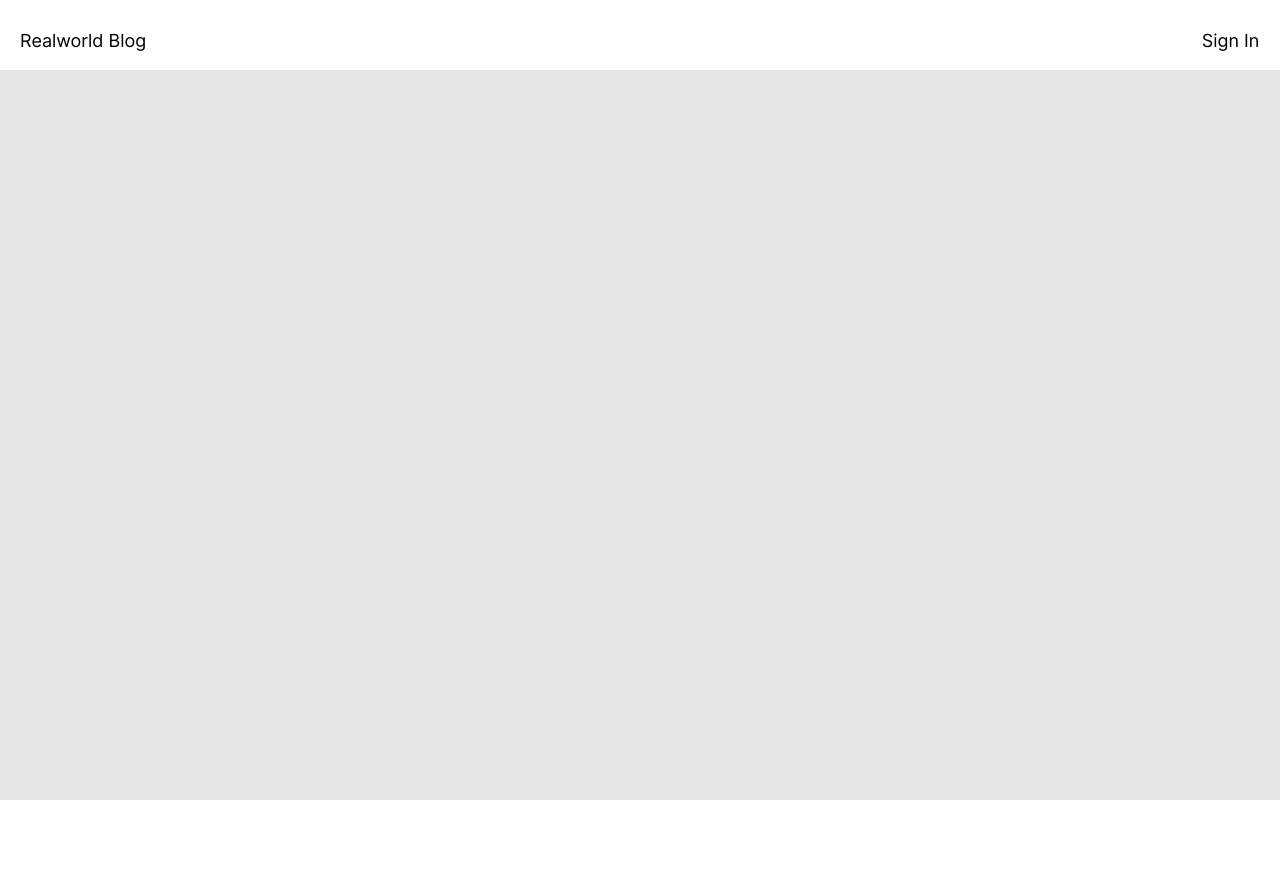
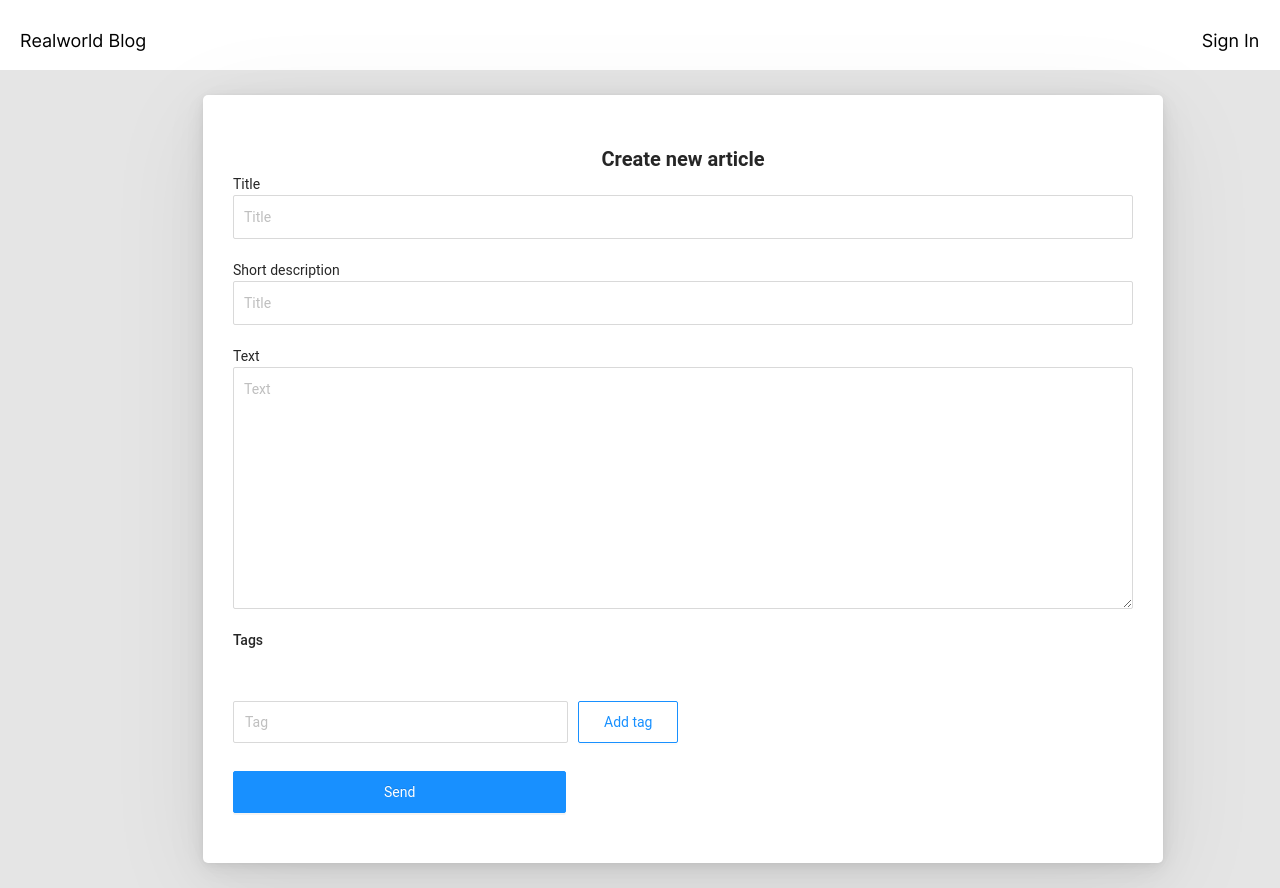
Before and after one commit to dmitryermolenko/blog, a React (Create React App) app: page /new-article in a window 1280 px wide. Shown: the top 888 px of the page. Before the commit the page ends 800 px from the top, so only its background shows below. Built offline with nearby package versions, Linux system fonts and the light colour scheme.

Commit message:
сверстал и застилизовал страницу создания статьи

```diff
--- a/src/components/App/App.jsx
+++ b/src/components/App/App.jsx
@@ -6,6 +6,7 @@ import ArticlePage from "../../containers/ArticlePage/ArticlePage";
 import SignInPage from "../SignInPage/SignInPage";
 import SignUpPage from "../SignUpPage/SignUpPage";
 import EditProfilePage from "../EditProfilePage/EditProfilePage";
+import NewArticlePage from "../NewArticlePage/NewArticlePage";
 import classes from "./App.module.scss";
 
 const App = () => {
@@ -20,6 +21,7 @@ const App = () => {
           <Route path="/sign-in" component={SignInPage} exact />
           <Route path="/sign-up" component={SignUpPage} exact />
           <Route path="/profile" component={EditProfilePage} exact />
+          <Route path="/new-article" component={NewArticlePage} exact />
         </main>
       </div>
     </Router>
--- /dev/null
+++ b/src/components/ArticleForm/ArticleForm.jsx
@@ -0,0 +1,80 @@
+import React from "react";
+import { Controller, useForm } from "react-hook-form";
+import ErrorIndicator from "../ErrorIndicator/ErrorIndicator";
+import ArticlesService from "../../services/ArticlesServices";
+import { Input, Button } from "antd";
+import classes from "./ArticleForm.module.scss";
+
+const ArticleForm = () => {
+  const articlesService = new ArticlesService();
+  const { handleSubmit, control, errors } = useForm({ mode: "onChange" });
+  const onSubmit = ({ title, description, body }) => {
+    const requestBody = {
+      article: {
+        title,
+        description,
+        body,
+      },
+    };
+    articlesService.createArticle();
+  };
+
+  return (
+    <form className={classes.form} onSubmit={handleSubmit(onSubmit)}>
+      <label htmlFor="title">Title</label>
+      {errors.title && <ErrorIndicator errorMessage={errors.title.message} />}
+      <Controller
+        name="title"
+        control={control}
+        as={
+          <Input
+            className={classes["form__input"]}
+            id="title"
+            placeholder="Title"
+          />
+        }
+        rules={{ required: "Title is required" }}
+      />
+      <label htmlFor="description">Short description</label>
+      {errors.description && (
+        <ErrorIndicator errorMessage={errors.description.message} />
+      )}
+      <Controller
+        name="description"
+        control={control}
+        as={
+          <Input
+            className={classes["form__input"]}
+            id="description"
+            placeholder="Title"
+          />
+        }
+        rules={{ required: "Short description is required" }}
+      />
+      <label htmlFor="body">Text</label>
+      {errors.body && <ErrorIndicator errorMessage={errors.body.message} />}
+      <Controller
+        name="body"
+        control={control}
+        as={
+          <Input.TextArea
+            rows={10}
+            className={classes["form__input"]}
+            id="body"
+            placeholder="Text"
+          />
+        }
+        rules={{ required: "Text is required" }}
+      />
+      <Button
+        className={classes["form__submit"]}
+        type="primary"
+        htmlType="submit"
+      >
+        Send
+      </Button>
+    </form>
+  );
+};
+
+export default ArticleForm;
--- /dev/null
+++ b/src/components/ArticleForm/ArticleForm.module.scss
@@ -0,0 +1,14 @@
+input.form__input,
+textarea.form__input {
+  margin-bottom: 20px;
+  padding: 10px;
+}
+
+button.form__submit {
+  position: absolute;
+  display: flex;
+  align-items: center;
+  padding: 20px 150px;
+  bottom: 50px;
+  left: 30px;
+}
--- a/src/components/ErrorIndicator/ErrorIndicator.module.scss
+++ b/src/components/ErrorIndicator/ErrorIndicator.module.scss
@@ -1,4 +1,4 @@
 .error {
-  margin: 0 0 10px;
+  margin: 0;
   color: red;
 }
--- /dev/null
+++ b/src/components/NewArticlePage/NewArticlePage.jsx
@@ -0,0 +1,31 @@
+import React, { useState } from "react";
+import TagList from "../TagList/TagList";
+import TagsForm from "../TagsForm/TagsForm";
+import ArticleForm from "../ArticleForm/ArticleForm";
+import classes from "./NewArticlePage.module.scss";
+
+const NewArticlePage = () => {
+  const [tags, setTags] = useState([]);
+  const [tagId, setTagId] = useState(1);
+
+  const addTag = (tag) => {
+    setTags([...tags, { name: tag, id: tagId }]);
+    setTagId(tagId + 1);
+  };
+
+  const deleteTag = (tagId) => {
+    const copyTags = tags.filter((tag) => tag.id !== tagId);
+    setTags(copyTags);
+  };
+
+  return (
+    <div className={classes["article-page"]}>
+      <h2 className={classes["article-page__title"]}>Create new article</h2>
+      <ArticleForm />
+      <TagList tags={tags} onDeleteTag={deleteTag} />
+      <TagsForm onAddTag={addTag} />
+    </div>
+  );
+};
+
+export default NewArticlePage;
--- /dev/null
+++ b/src/components/NewArticlePage/NewArticlePage.module.scss
@@ -0,0 +1,21 @@
+.article-page {
+  position: relative;
+  padding: 50px 30px 120px;
+  font-family: 'Roboto', 'Arial', sans-serif;
+  background-color: #ffffff;
+  border-radius: 5px;
+  box-shadow: 0px 22px 106px rgba(0, 0, 0, 0.07),
+  0px 9.19107px 44.2843px rgba(0, 0, 0, 0.0503198),
+  0px 4.91399px 23.6765px rgba(0, 0, 0, 0.0417275),
+  0px 2.75474px 13.2728px rgba(0, 0, 0, 0.035),
+  0px 1.46302px 7.04911px rgba(0, 0, 0, 0.0282725),
+  0px 0.608796px 2.93329px rgba(0, 0, 0, 0.0196802);
+}
+
+.article-page__title {
+  margin: 0;
+  font-size: 20px;
+  line-height: 28px;
+  font-weight: bold;
+  text-align: center;
+}
--- /dev/null
+++ b/src/components/TagList/TagList.jsx
@@ -0,0 +1,30 @@
+import React from "react";
+import { Button } from "antd";
+import classes from "./TagList.module.scss";
+
+const TagList = ({ tags, onDeleteTag }) => {
+  return (
+    <div>
+      <h3 className={classes["tags__title"]}>Tags</h3>
+      <ul className={classes["tags__list"]}>
+        {tags.map(({ id, name }) => {
+          return (
+            <li key={id} className={classes["tags__item"]}>
+              <span className={classes["tags__tag"]}>{name}</span>
+              <Button
+                className={classes["tags__delete"]}
+                onClick={() => {
+                  onDeleteTag(id);
+                }}
+              >
+                Delete
+              </Button>
+            </li>
+          );
+        })}
+      </ul>
+    </div>
+  );
+};
+
+export default TagList;
--- /dev/null
+++ b/src/components/TagList/TagList.module.scss
@@ -0,0 +1,29 @@
+.tags__title {
+  margin: 0;
+  font-size: 14px;
+}
+.tags__list {
+  margin: 0;
+  padding: 0;
+  list-style: none;
+}
+
+.tags__item {
+  display: flex;
+}
+
+.tags__tag {
+  width: 335px;
+  padding: 10px;
+  margin-right: 10px;
+  box-sizing: border-box;
+  border: 1px solid #D9D9D9;
+}
+
+button.tags__delete {
+  display: flex;
+  align-items: center;
+  padding: 20px 28px;
+  color: #F5222D;
+  border-color: #F5222D;
+}
--- /dev/null
+++ b/src/components/TagsForm/TagsForm.jsx
@@ -0,0 +1,41 @@
+import React from "react";
+import { Controller, useForm } from "react-hook-form";
+import { Input, Button } from "antd";
+import ErrorIndicator from "../ErrorIndicator/ErrorIndicator";
+import classes from "./TagsForm.module.scss";
+
+const TagsForm = ({ onAddTag }) => {
+  const { handleSubmit, control, errors, reset } = useForm({
+    defaultValues: {
+      addingTag: "",
+    },
+  });
+
+  const addTag = ({ addingTag }) => {
+    onAddTag(addingTag);
+    reset();
+  };
+
+  return (
+    <form className={classes.tagsForm} onSubmit={handleSubmit(addTag)}>
+      {errors.addingTag && (
+        <ErrorIndicator errorMessage="Should not be empty" />
+      )}
+      <Controller
+        name="addingTag"
+        control={control}
+        as={<Input className={classes["tagsForm__input"]} placeholder="Tag" />}
+        rules={{
+          validate: (value) => {
+            return value.length !== 0;
+          },
+        }}
+      />
+      <Button className={classes["tagsForm__submit"]} htmlType="submit">
+        Add tag
+      </Button>
+    </form>
+  );
+};
+
+export default TagsForm;
--- /dev/null
+++ b/src/components/TagsForm/TagsForm.module.scss
@@ -0,0 +1,20 @@
+.tagsForm {
+  width: 450px;
+  box-sizing: border-box;
+  display: flex;
+  flex-wrap: wrap;
+  margin-top: 50px;
+}
+
+input.tagsForm__input {
+  width: 335px;
+  margin-right: 10px;
+}
+
+button.tagsForm__submit {
+  display: flex;
+  align-items: center;
+  padding: 20px 25px;
+  color: #1890FF;
+  border-color: #1890FF;
+}
```
